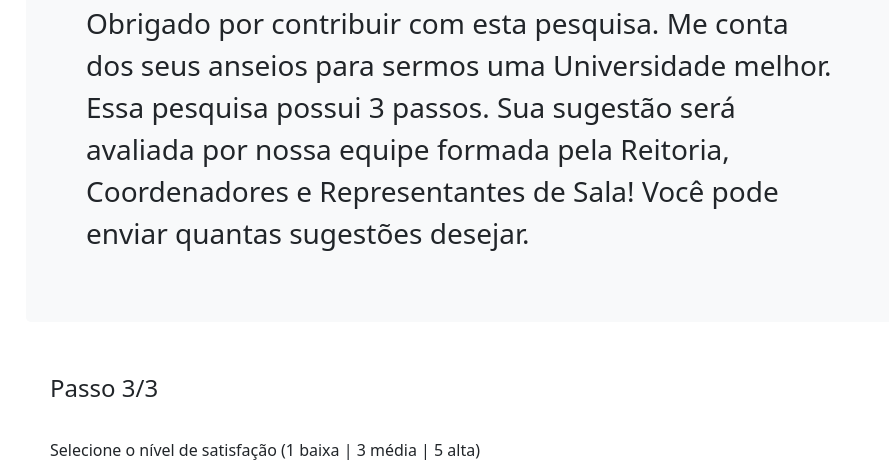
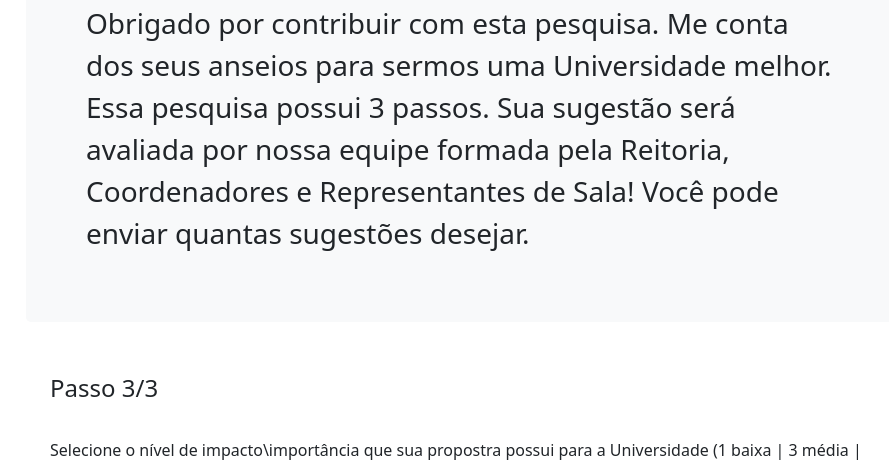
Before and after one commit to davidmarccos/FormPesquisaWeb, a plain HTML site: page passo3.html in a window 1280 px wide. Shown: the part 322-788 px from the top of the page, without its empty margins (178-1067 px from the left). Drawn offline with nearby package versions, Linux system fonts and the light colour scheme.

Commit message:
atualizar div select

```diff
--- a/passo3.html
+++ b/passo3.html
@@ -58,7 +58,7 @@
 
             <form class="p-4">
                 <legend class="pb-4">Passo 3/3</legend>
-                <label for="form-select" class="pb-2">Selecione o nível de satisfação (1 baixa | 3 média | 5 alta)</label>
+                <label for="form-select" class="pb-2">Selecione o nível de impacto\importância que sua propostra possui para a Universidade (1 baixa | 3 média | 5 alta)</label>
                 <select class="form-select" class="mb-4" aria-label="Default select example" id="selectSatisfacao">
                     <option value="1">Um</option>
                     <option value="2">Dois</option>
```
